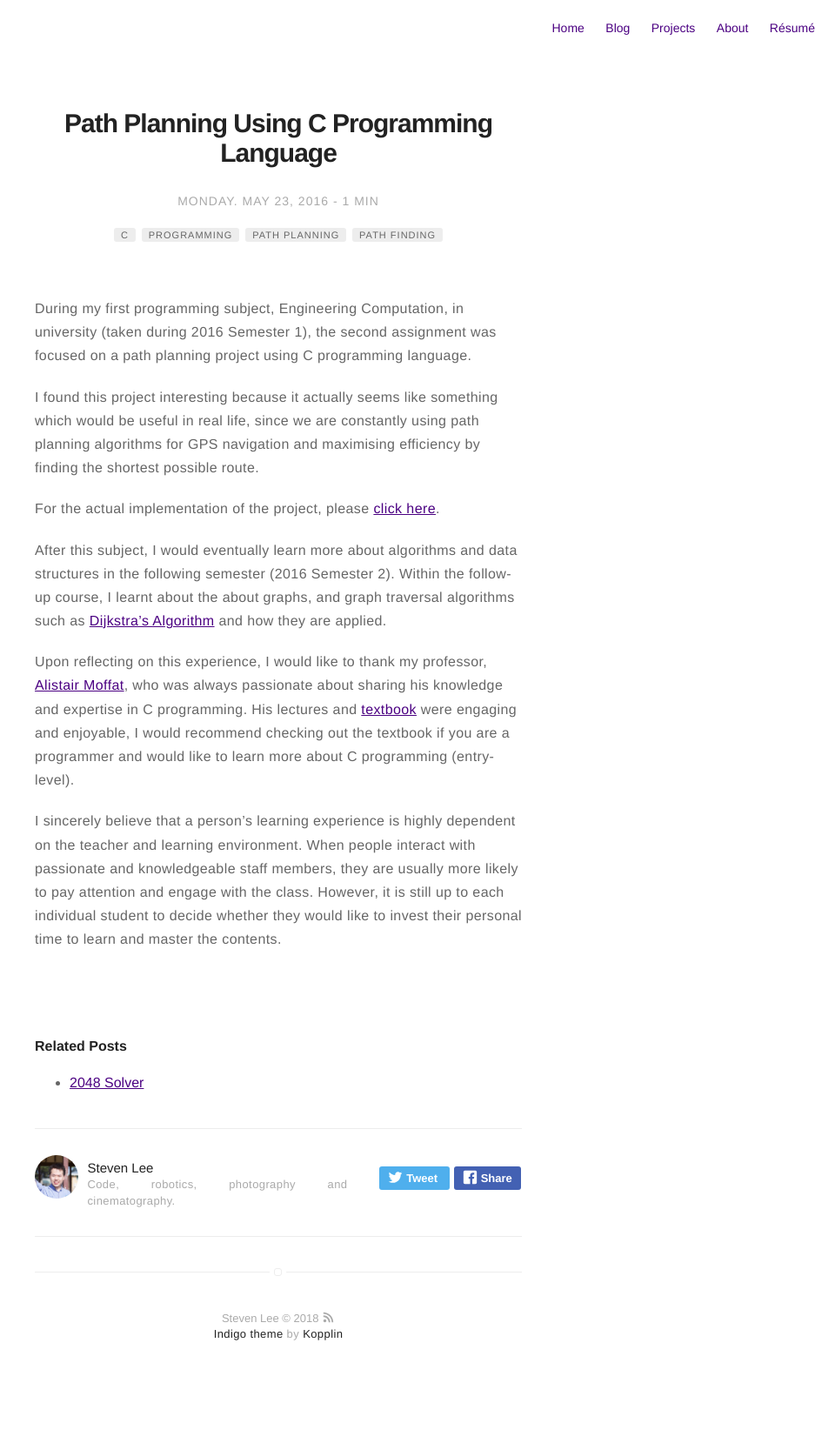
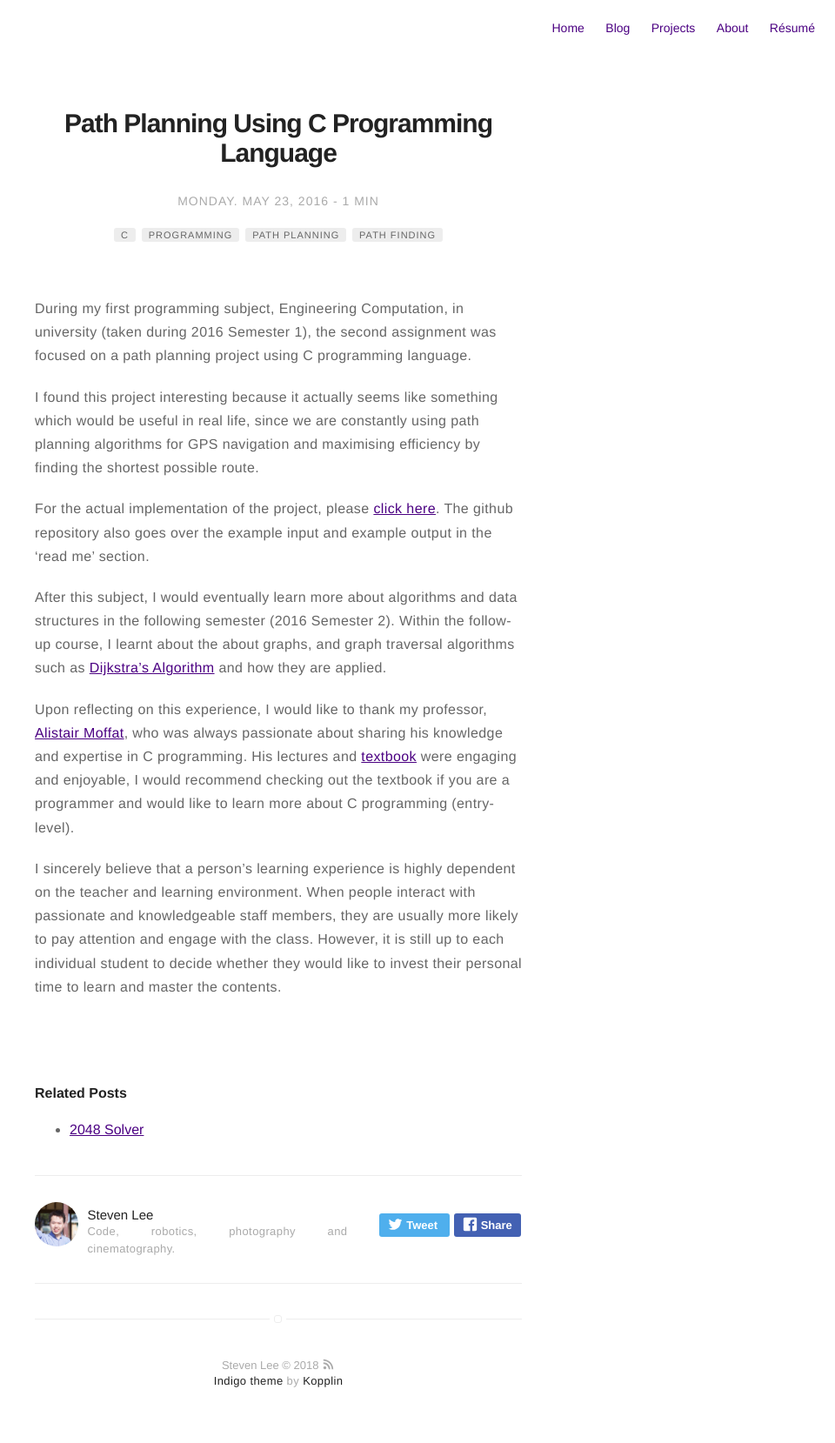
Before and after one commit to stevenlee090/stevenlee090.github.io, a Jekyll site: the page built from _posts/2016-05-23-path-planning-project.markdown, in a window 1280 px wide. Shown: the whole page at 87% size, without its empty margins (320-1280 px from the left). Built offline with Jekyll 4.4.1, drawn with Linux system fonts in a browser that asks for light colours; before the commit the page ends 1605 px from its top, so only the background shows below that.

Commit message:
amended path planning post

```diff
--- a/_posts/2016-05-23-path-planning-project.markdown
+++ b/_posts/2016-05-23-path-planning-project.markdown
@@ -21,7 +21,7 @@ During my first programming subject, Engineering Computation, in university (tak
 
 I found this project interesting because it actually seems like something which would be useful in real life, since we are constantly using path planning algorithms for GPS navigation and maximising efficiency by finding the shortest possible route.
 
-For the actual implementation of the project, please [click here](https://github.com/stevenlee090/path-planning).
+For the actual implementation of the project, please [click here](https://github.com/stevenlee090/path-planning). The github repository also goes over the example input and example output in the 'read me' section.
 
 After this subject, I would eventually learn more about algorithms and data structures in the following semester (2016 Semester 2). Within the follow-up course, I learnt about the about graphs, and graph traversal algorithms such as [Dijkstra's Algorithm](https://en.wikipedia.org/wiki/Dijkstra's_algorithm) and how they are applied.
 
```
